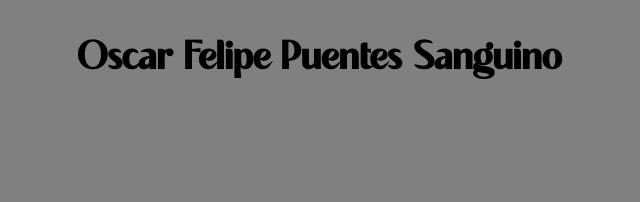
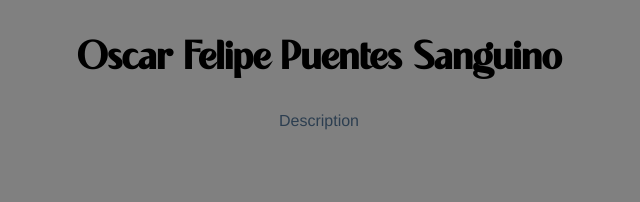
Before and after one commit to felipe0328/dinamic_cv, a Vue app: page / in a window 1280 px wide. Shown: the top 202 px of the page, without its empty margins (321-961 px from the left). Built offline with nearby package versions, Linux system fonts and the light colour scheme.

Commit message:
adding description to home view

```diff
--- a/src/App.vue
+++ b/src/App.vue
@@ -6,14 +6,17 @@
   <router-view /> -->
   <div class="bkg">
     <name-header />
+    <description />
   </div>
 </template>
 
 <script>
 import NameHeader from './components/NameHeader.vue'
+import Description from './components/Description.vue'
 export default {
   components: {
-    NameHeader
+    NameHeader,
+    Description
   }
 }
 </script>
```
